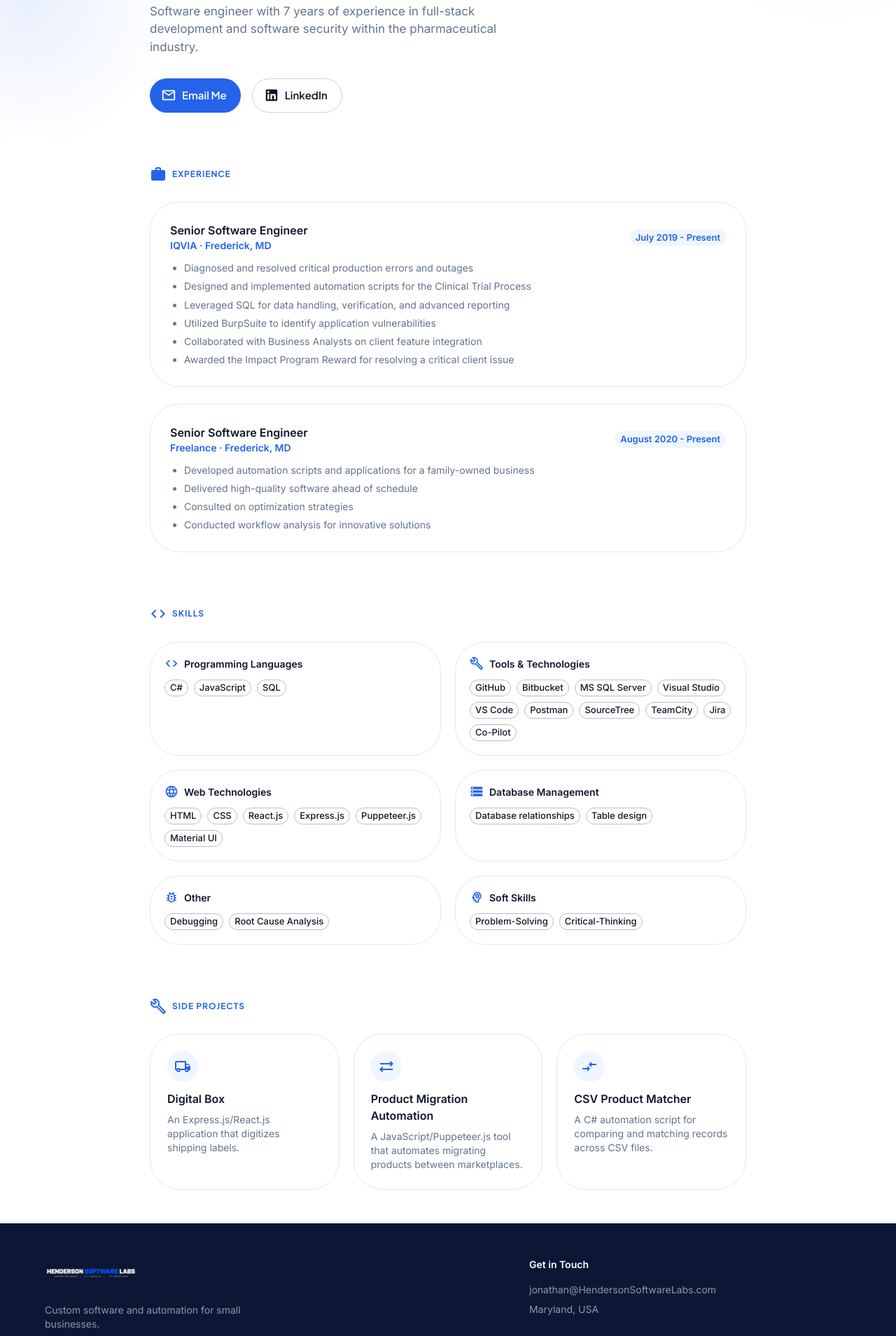
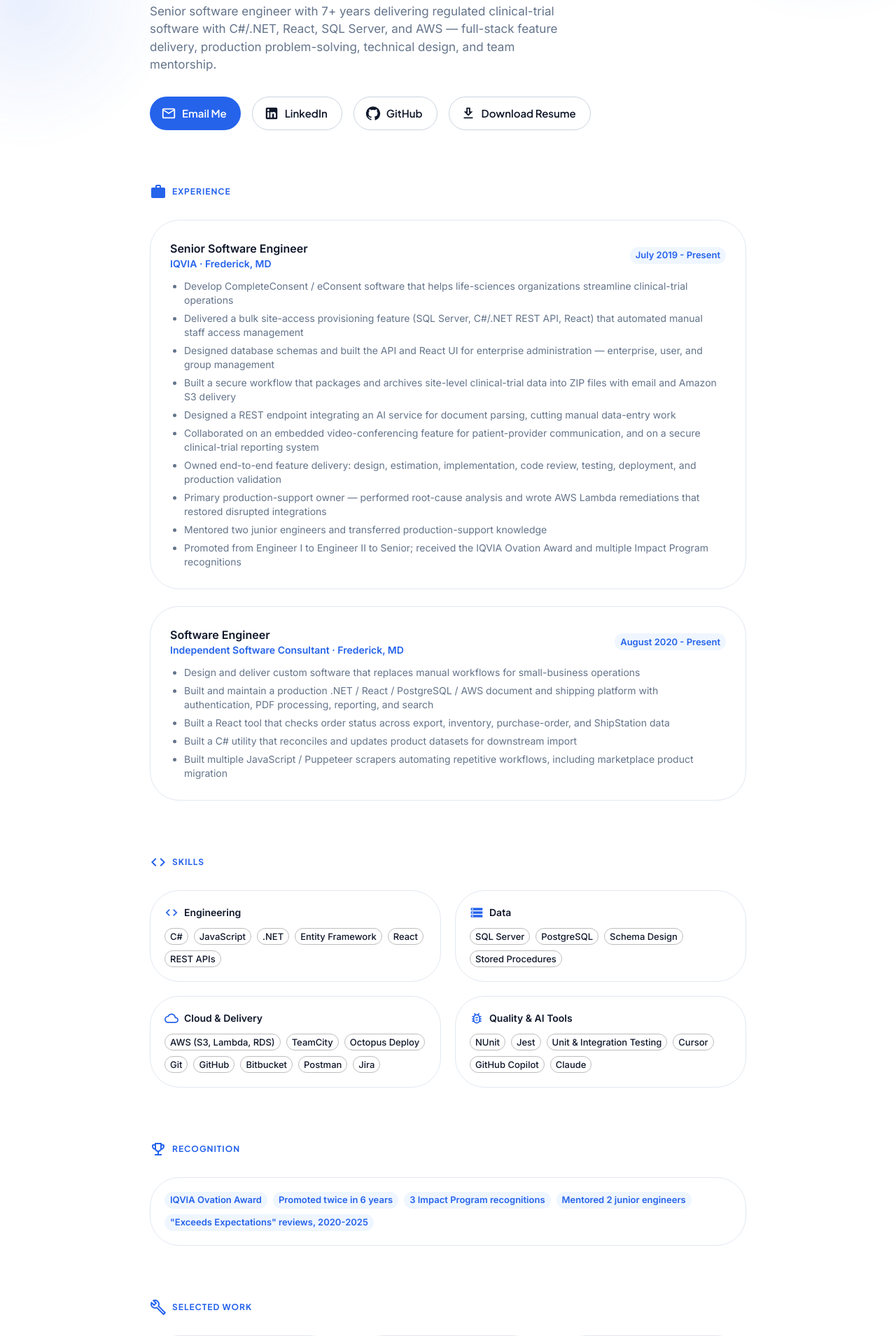
Before and after one commit to JavaJonathan/HendersonSoftwareLabsUI, a React (Vite) app: page /portfolio in a window 1280 px wide. Shown: the part 300-2209 px from the top of the page at 70% size. Built offline with nearby package versions, Linux system fonts and the light colour scheme; no server answers.

Commit message:
Updates portfolio page

```diff
--- a/src/pages/PortfolioPage.tsx
+++ b/src/pages/PortfolioPage.tsx
@@ -10,16 +10,21 @@
 import ArrowBackIcon from '@mui/icons-material/ArrowBack';
 import EmailOutlinedIcon from '@mui/icons-material/EmailOutlined';
 import LinkedInIcon from '@mui/icons-material/LinkedIn';
+import GitHubIcon from '@mui/icons-material/GitHub';
+import DownloadOutlinedIcon from '@mui/icons-material/DownloadOutlined';
 import WorkOutlinedIcon from '@mui/icons-material/WorkOutlined';
 import CodeOutlinedIcon from '@mui/icons-material/CodeOutlined';
 import BuildOutlinedIcon from '@mui/icons-material/BuildOutlined';
-import LanguageOutlinedIcon from '@mui/icons-material/LanguageOutlined';
 import StorageOutlinedIcon from '@mui/icons-material/StorageOutlined';
+import CloudOutlinedIcon from '@mui/icons-material/CloudOutlined';
 import BugReportOutlinedIcon from '@mui/icons-material/BugReportOutlined';
-import PsychologyOutlinedIcon from '@mui/icons-material/PsychologyOutlined';
+import EmojiEventsOutlinedIcon from '@mui/icons-material/EmojiEventsOutlined';
 import LocalShippingOutlinedIcon from '@mui/icons-material/LocalShippingOutlined';
 import SyncAltOutlinedIcon from '@mui/icons-material/SyncAltOutlined';
 import CompareArrowsOutlinedIcon from '@mui/icons-material/CompareArrowsOutlined';
+import GroupsOutlinedIcon from '@mui/icons-material/GroupsOutlined';
+import ArchiveOutlinedIcon from '@mui/icons-material/ArchiveOutlined';
+import AutoAwesomeOutlinedIcon from '@mui/icons-material/AutoAwesomeOutlined';
 import { Footer } from '../components/layout/Footer';
 import { Reveal } from '../components/motion/Reveal';
 import { GradientBackdrop } from '../components/motion/GradientBackdrop';
@@ -31,59 +36,93 @@
     title: 'Senior Software Engineer',
     dates: 'July 2019 - Present',
     bullets: [
-      'Diagnosed and resolved critical production errors and outages',
-      'Designed and implemented automation scripts for the Clinical Trial Process',
-      'Leveraged SQL for data handling, verification, and advanced reporting',
-      'Utilized BurpSuite to identify application vulnerabilities',
-      'Collaborated with Business Analysts on client feature integration',
-      'Awarded the Impact Program Reward for resolving a critical client issue',
+      'Develop CompleteConsent / eConsent software that helps life-sciences organizations streamline clinical-trial operations',
+      'Delivered a bulk site-access provisioning feature (SQL Server, C#/.NET REST API, React) that automated manual staff access management',
+      'Designed database schemas and built the API and React UI for enterprise administration — enterprise, user, and group management',
+      'Built a secure workflow that packages and archives site-level clinical-trial data into ZIP files with email and Amazon S3 delivery',
+      'Designed a REST endpoint integrating an AI service for document parsing, cutting manual data-entry work',
+      'Collaborated on an embedded video-conferencing feature for patient-provider communication, and on a secure clinical-trial reporting system',
+      'Owned end-to-end feature delivery: design, estimation, implementation, code review, testing, deployment, and production validation',
+      'Primary production-support owner — performed root-cause analysis and wrote AWS Lambda remediations that restored disrupted integrations',
+      'Mentored two junior engineers and transferred production-support knowledge',
+      'Promoted from Engineer I to Engineer II to Senior; received the IQVIA Ovation Award and multiple Impact Program recognitions',
     ],
   },
   {
-    company: 'Freelance',
+    company: 'Independent Software Consultant',
     location: 'Frederick, MD',
-    title: 'Senior Software Engineer',
+    title: 'Software Engineer',
     dates: 'August 2020 - Present',
     bullets: [
-      'Developed automation scripts and applications for a family-owned business',
-      'Delivered high-quality software ahead of schedule',
-      'Consulted on optimization strategies',
-      'Conducted workflow analysis for innovative solutions',
+      'Design and deliver custom software that replaces manual workflows for small-business operations',
+      'Built and maintain a production .NET / React / PostgreSQL / AWS document and shipping platform with authentication, PDF processing, reporting, and search',
+      'Built a React tool that checks order status across export, inventory, purchase-order, and ShipStation data',
+      'Built a C# utility that reconciles and updates product datasets for downstream import',
+      'Built multiple JavaScript / Puppeteer scrapers automating repetitive workflows, including marketplace product migration',
     ],
   },
 ];
 
 const SKILL_GROUPS = [
-  { label: 'Programming Languages', icon: CodeOutlinedIcon, items: ['C#', 'JavaScript', 'SQL'] },
   {
-    label: 'Tools & Technologies',
-    icon: BuildOutlinedIcon,
-    items: ['GitHub', 'Bitbucket', 'MS SQL Server', 'Visual Studio', 'VS Code', 'Postman', 'SourceTree', 'TeamCity', 'Jira', 'Co-Pilot'],
+    label: 'Engineering',
+    icon: CodeOutlinedIcon,
+    items: ['C#', 'JavaScript', '.NET', 'Entity Framework', 'React', 'REST APIs'],
   },
   {
-    label: 'Web Technologies',
-    icon: LanguageOutlinedIcon,
-    items: ['HTML', 'CSS', 'React.js', 'Express.js', 'Puppeteer.js', 'Material UI'],
+    label: 'Data',
+    icon: StorageOutlinedIcon,
+    items: ['SQL Server', 'PostgreSQL', 'Schema Design', 'Stored Procedures'],
   },
-  { label: 'Database Management', icon: StorageOutlinedIcon, items: ['Database relationships', 'Table design'] },
-  { label: 'Other', icon: BugReportOutlinedIcon, items: ['Debugging', 'Root Cause Analysis'] },
-  { label: 'Soft Skills', icon: PsychologyOutlinedIcon, items: ['Problem-Solving', 'Critical-Thinking'] },
+  {
+    label: 'Cloud & Delivery',
+    icon: CloudOutlinedIcon,
+    items: ['AWS (S3, Lambda, RDS)', 'TeamCity', 'Octopus Deploy', 'Git', 'GitHub', 'Bitbucket', 'Postman', 'Jira'],
+  },
+  {
+    label: 'Quality & AI Tools',
+    icon: BugReportOutlinedIcon,
+    items: ['NUnit', 'Jest', 'Unit & Integration Testing', 'Cursor', 'GitHub Copilot', 'Claude'],
+  },
+];
+
+const RECOGNITION = [
+  'IQVIA Ovation Award',
+  'Promoted twice in 6 years',
+  '3 Impact Program recognitions',
+  'Mentored 2 junior engineers',
+  '"Exceeds Expectations" reviews, 2020-2025',
 ];
 
 const PROJECTS = [
   {
-    title: 'Digital Box',
-    description: 'An Express.js/React.js application that digitizes shipping labels.',
+    title: 'Bulk Site Access Provisioning',
+    description: 'Spreadsheet-driven bulk management of clinical-trial site-staff access, replacing a manual process. Built with SQL Server, C#/.NET, and React.',
+    icon: GroupsOutlinedIcon,
+  },
+  {
+    title: 'Secure Site Data Archiving',
+    description: 'A workflow that packages site-level clinical-trial data into ZIP archives with email and Amazon S3 delivery.',
+    icon: ArchiveOutlinedIcon,
+  },
+  {
+    title: 'AI-Assisted Document Processing',
+    description: 'A REST endpoint integrating an AI service to parse documents and cut manual data-entry work.',
+    icon: AutoAwesomeOutlinedIcon,
+  },
+  {
+    title: 'Digital Box Platform',
+    description: 'A production .NET / React / PostgreSQL / AWS document and shipping platform with auth, PDF processing, reporting, and search.',
     icon: LocalShippingOutlinedIcon,
   },
   {
-    title: 'Product Migration Automation',
-    description: 'A JavaScript/Puppeteer.js tool that automates migrating products between marketplaces.',
+    title: 'Order Lookup Automation',
+    description: 'A React tool that aggregates order status across export, inventory, purchase-order, and ShipStation data.',
     icon: SyncAltOutlinedIcon,
   },
   {
-    title: 'CSV Product Matcher',
-    description: 'A C# automation script for comparing and matching records across CSV files.',
+    title: 'Product Data Reconciliation',
+    description: 'A C# utility that reconciles and updates product datasets for downstream import.',
     icon: CompareArrowsOutlinedIcon,
   },
 ];
@@ -138,9 +177,10 @@
           </Reveal>
 
           <Reveal delay={0.2}>
-            <Typography sx={{ mt: 3, maxWidth: 560, color: 'text.secondary', fontSize: 17 }}>
-              Software engineer with 7 years of experience in full-stack development and software
-              security within the pharmaceutical industry.
+            <Typography sx={{ mt: 3, maxWidth: 620, color: 'text.secondary', fontSize: 17 }}>
+              Senior software engineer with 7+ years delivering regulated clinical-trial software with
+              C#/.NET, React, SQL Server, and AWS — full-stack feature delivery, production
+              problem-solving, technical design, and team mentorship.
             </Typography>
           </Reveal>
 
@@ -149,7 +189,7 @@
               <Button
                 variant="contained"
                 size="large"
-                href="mailto:Jonathan.Henderson24@yahoo.com"
+                href="mailto:Jonathan.Henderson@HendersonSoftwareLabs.com"
                 startIcon={<EmailOutlinedIcon />}
               >
                 Email Me
@@ -164,6 +204,28 @@
                 startIcon={<LinkedInIcon />}
               >
                 LinkedIn
+              </Button>
+              <Button
+                variant="outlined"
+                size="large"
+                color="inherit"
+                href="https://github.com/JavaJonathan"
+                target="_blank"
+                rel="noreferrer"
+                startIcon={<GitHubIcon />}
+              >
+                GitHub
+              </Button>
+              <Button
+                variant="outlined"
+                size="large"
+                color="inherit"
+                component="a"
+                href="/resume.pdf"
+                download
+                startIcon={<DownloadOutlinedIcon />}
+              >
+                Download Resume
               </Button>
             </Stack>
           </Reveal>
@@ -256,17 +318,38 @@
         </Box>
       </Container>
 
+      <Container maxWidth="md" sx={{ pt: { xs: 3, md: 4 }, pb: { xs: 4, md: 5 } }}>
+        <Reveal>
+          <Stack direction="row" spacing={1} sx={{ alignItems: 'center', mb: 3 }}>
+            <EmojiEventsOutlinedIcon sx={{ color: 'primary.main' }} />
+            <Typography variant="overline" sx={{ color: 'primary.main', fontWeight: 700, letterSpacing: 1 }}>
+              Recognition
+            </Typography>
+          </Stack>
+        </Reveal>
+
+        <Reveal delay={0.06}>
+          <Paper variant="outlined" sx={{ p: 2.5, borderRadius: 3 }}>
+            <Stack direction="row" spacing={1} sx={{ flexWrap: 'wrap' }} useFlexGap>
+              {RECOGNITION.map((item) => (
+                <Chip key={item} label={item} size="small" sx={{ bgcolor: 'primary.light', color: 'primary.main', fontWeight: 600 }} />
+              ))}
+            </Stack>
+          </Paper>
+        </Reveal>
+      </Container>
+
       <Container maxWidth="md" sx={{ pt: { xs: 3, md: 4 }, pb: { xs: 5, md: 6 } }}>
         <Reveal>
           <Stack direction="row" spacing={1} sx={{ alignItems: 'center', mb: 3 }}>
             <BuildOutlinedIcon sx={{ color: 'primary.main' }} />
             <Typography variant="overline" sx={{ color: 'primary.main', fontWeight: 700, letterSpacing: 1 }}>
-              Side Projects
+              Selected Work
             </Typography>
           </Stack>
         </Reveal>
 
-        <Box sx={{ display: 'grid', gap: 2.5, gridTemplateColumns: { xs: '1fr', sm: 'repeat(3, 1fr)' } }}>
+        <Box sx={{ display: 'grid', gap: 2.5, gridTemplateColumns: { xs: '1fr', sm: 'repeat(2, 1fr)', md: 'repeat(3, 1fr)' } }}>
           {PROJECTS.map(({ title, description, icon: Icon }, index) => (
             <Reveal key={title} delay={index * 0.1}>
               <Paper
```
Also changed, not shown: 1 other file (tests, documents, lock files or other folders).
